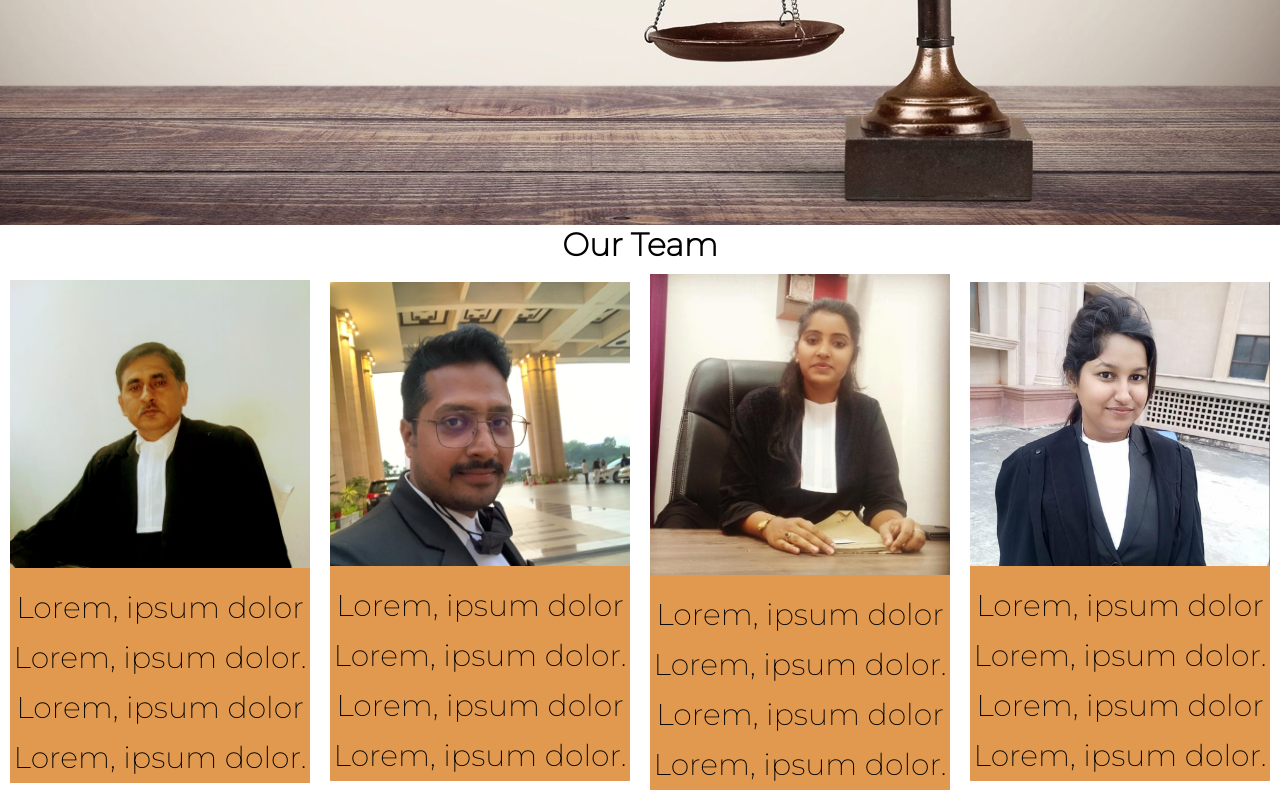
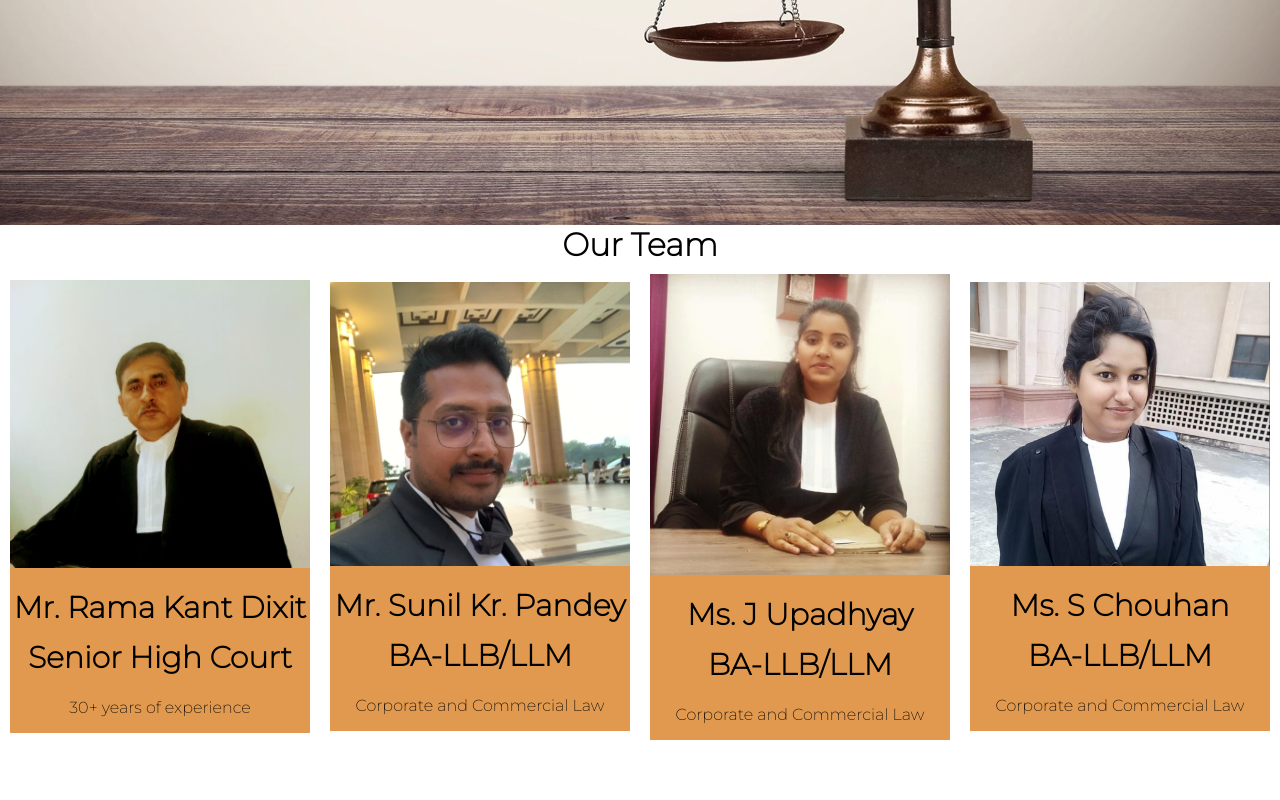
Before and after one commit to Shlok1999/LEAD-Legal-Associates, a website: page public/index.html in a window 1280 px wide. Shown: the part 661-1461 px from the top of the page. After the commit the page ends 1411 px from the top, so only its background shows below. Drawn offline with Linux system fonts and the light colour scheme; files whose address does not match are found by name.

Commit message:
names and bio added

```diff
--- a/public/index.html
+++ b/public/index.html
@@ -77,10 +77,9 @@
                     <img src="./images/adv-1.jpeg" width="300px" alt="">
                 </div>
                 <div class="experience">
-                    Lorem, ipsum dolor <br>
-                    Lorem, ipsum dolor. <br>
-                    Lorem, ipsum dolor <br>
-                    Lorem, ipsum dolor. <br>
+                    <div class="name" style="font-weight: 800;">Mr. Rama Kant Dixit</div>
+                    <strong>Senior High Court </strong>
+                    <p style="font-size: medium;">30+ years of experience</p>
                 </div>
             </div>
             <div class="lawyer lawyer-2">
@@ -88,10 +87,10 @@
                     <img src="./images/adv-2.jpeg" width="300px" alt="">
                 </div>
                 <div class="experience">
-                    Lorem, ipsum dolor <br>
-                    Lorem, ipsum dolor. <br>
-                    Lorem, ipsum dolor <br>
-                    Lorem, ipsum dolor. <br>
+                    <div class="name" style="font-weight: 800;">Mr. Sunil Kr. Pandey</div>
+
+                    <strong> BA-LLB/LLM</strong>
+                    <p style="font-size: medium;">Corporate and Commercial Law</p>
                 </div>
             </div>
             <div class="lawyer lawyer-3">
@@ -99,10 +98,10 @@
                     <img src="./images/adv-3.jpeg" width="300px" alt="">
                 </div>
                 <div class="experience">
-                    Lorem, ipsum dolor <br>
-                    Lorem, ipsum dolor. <br>
-                    Lorem, ipsum dolor <br>
-                    Lorem, ipsum dolor. <br>
+                    <div class="name" style="font-weight: 800;">Ms. J Upadhyay</div>
+
+                    <strong> BA-LLB/LLM</strong>
+                    <p style="font-size: medium;">Corporate and Commercial Law</p>
                 </div>
             </div>
             <div class="lawyer lawyer-4">
@@ -110,10 +109,10 @@
                     <img src="./images/adv-4.jpeg" width="300px" alt="">
                 </div>
                 <div class="experience">
-                    Lorem, ipsum dolor <br>
-                    Lorem, ipsum dolor. <br>
-                    Lorem, ipsum dolor <br>
-                    Lorem, ipsum dolor. <br>
+                    <div class="name" style="font-weight: 800;">Ms. S Chouhan</div>
+
+                    <strong> BA-LLB/LLM</strong>
+                    <p style="font-size: medium;">Corporate and Commercial Law</p>
                 </div>
             </div>
         </div>
--- a/public/styles/style.css
+++ b/public/styles/style.css
@@ -120,7 +120,7 @@
 .team-mates > div{
     background-color: #e0994e;
     width: 300px;
-    min-height: 40vh;
+    min-height: 50vh;
     margin: 10px;
     text-align: center;
     line-height: 50px;
```
Also changed, not shown: 1 other file.
